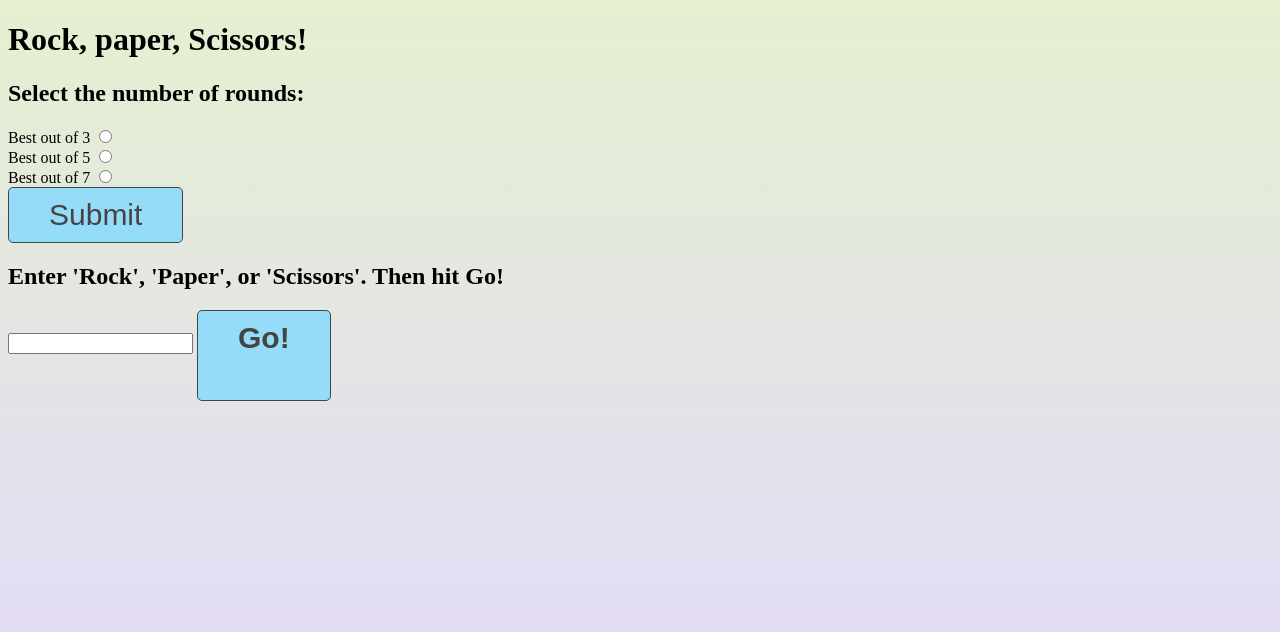
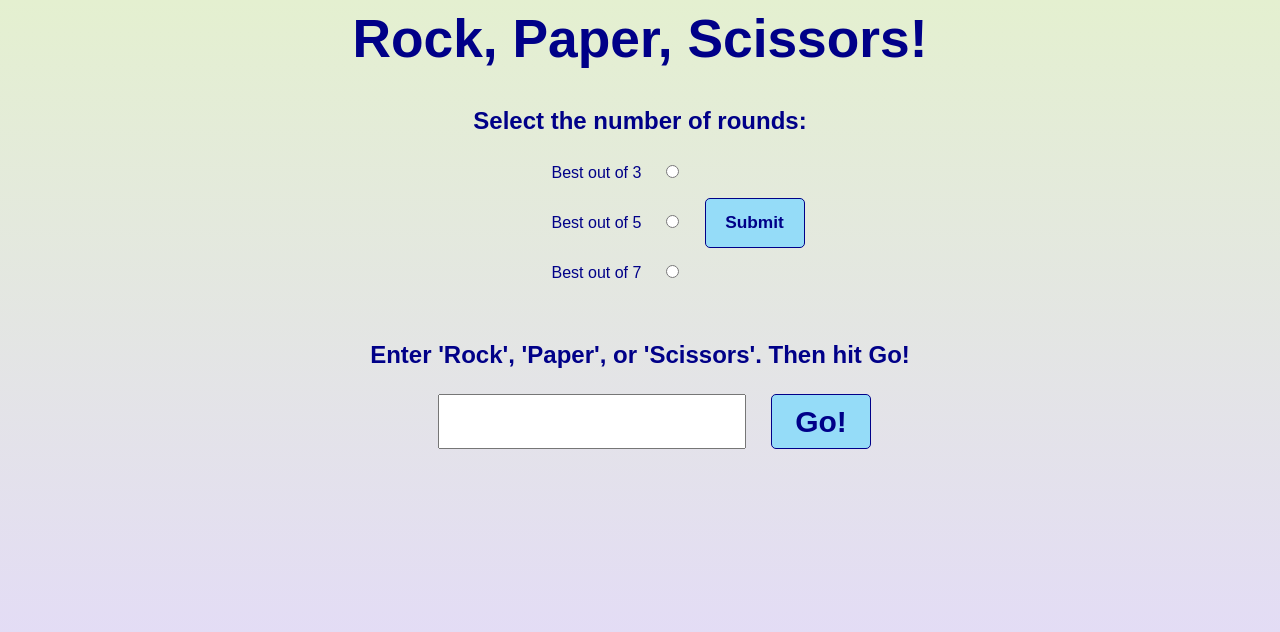
Before and after one commit to lrandall521/rock-paper-scissors, a plain HTML site: page index.html in a window 1280 px wide. Drawn offline with Linux system fonts and the light colour scheme.

Commit message:
done wth css and html, fix up js and connect it with the live server

```diff
--- a/index.html
+++ b/index.html
@@ -5,31 +5,56 @@
     <link href="styles/styles.css" rel="stylesheet" />
   </head>
   <body onload="restart()">
-    <h1 class="body-heading">Rock, paper, Scissors!</h1>
+    <h1 class="body-heading text">Rock, Paper, Scissors!</h1>
 
-    <h2 class="round-heading">Select the number of rounds:</h2>
+    <h2 class="round-heading text">Select the number of rounds:</h2>
     <form id="rounds" onload="reset()">
-      <label for="3">Best out of 3</label>
-      <input class="rounds-button" value="3" type="radio" name="rounds"/><br>
-      <label for="5">Best out of 5</label>
-      <input class="rounds-button" value="5" type="radio" name="rounds"/><br>
-      <label for="7">Best out of 7</label>
-      <input class="rounds-button" value="7" type="radio" name="rounds"/><br>
-      <button id="submit-rounds" type="button" onclick="roundsChoice()">Submit</button>
+      <label class="rounds-3 text" for="3">Best out of 3</label>
+      <input
+        class="rounds-3 radio"
+        value="3"
+        type="radio"
+        name="rounds"
+      /><br />
+      <label class="rounds-5 text" for="5">Best out of 5</label>
+      <input
+        class="rounds-5 radio"
+        value="5"
+        type="radio"
+        name="rounds"
+      /><br />
+      <label class="rounds-7 text" for="7">Best out of 7</label>
+      <input
+        class="rounds-7 radio"
+        value="7"
+        type="radio"
+        name="rounds"
+      /><br />
+      <button
+        id="submit-rounds"
+        class="text"
+        type="button"
+        onclick="roundsChoice()"
+      >
+        <strong>Submit</strong>
+      </button>
     </form>
 
-    <h2 class="body-heading">Enter 'Rock', 'Paper', or 'Scissors'. Then hit Go!</h2>
+    <h2 id="enter" class="body-heading text">
+      Enter 'Rock', 'Paper', or 'Scissors'. Then hit Go!
+    </h2>
     <form id="games">
-      <input id="input-games" type="text"/>
-      <button id="submit-game" type="button" onclick="newGame()">
+      <input id="input-games" class="text" type="text" />
+      <button id="submit-game" class="text" type="button" onclick="newGame()">
         <strong>Go!</strong>
+      </button>
     </form>
 
     <div class="body-heading">
-    <p id="output-games" ></p>
-    <h3 id="final-position"></h3>
-  </div>
+      <p class="text" id="output-games"></p>
+      <h3 class="text" id="final-position"></h3>
+    </div>
 
-    <scripts src="main.js"></scripts>
+    <script src="scripts/main.js"></script>
   </body>
 </html>
--- a/scripts/main.js
+++ b/scripts/main.js
@@ -1,18 +1,18 @@
 let pscore = 0;
 let cscore = 0;
 let record = "";
-let rounds;
+let rounds = 3;
 
 function computerPlay() {
   let r = Math.random() * 3;
-  if (r < 1) return "Rock";
-  if (r < 2) return "Paper";
-  if (r < 3) return "Scissors";
+  if (r < 1) return "rock";
+  if (r < 2) return "paper";
+  if (r < 3) return "scissors"; //make case insensitive
 }
 
 function playRound(playerSelection, computerSelection) {
-  const player = trim(toLowerCase(playerSelection));
-  const computer = toLowerCase(computerSelection);
+  const player = playerSelection;
+  const computer = computerSelection;
 
   if (player == computer) return "Again!!";
   else if (
@@ -36,8 +36,10 @@ function playRound(playerSelection, computerSelection) {
 
 function newGame() {
   record +=
-    playRound(document.getElementById("input").value, computerPlay()) + "\n";
-  document.querySelector("input").textContent = "";
+    playRound(document.getElementById("input-games").value, computerPlay()) +
+    "\n";
+  document.getElementById("input-games").textContent = "";
+  document.querySelector("p").textContent = record;
 
   if (pscore == rounds / 2 + 0.5) {
     document.querySelector(
@@ -45,7 +47,7 @@ function newGame() {
     ).textContent = `You win! You beat the computer ${
       rounds / 2 + 0.5
     } best out of ${rounds}`;
-    return true;
+    break;
   }
   if (cscore == rounds / 2 + 0.5) {
     document.querySelector(
@@ -53,8 +55,8 @@ function newGame() {
     ).textContent = `You lose! The computer beat you ${
       rounds / 2 + 0.5
     } best out of ${rounds}`;
-    return true;
-  } else return false;
+    break;
+  }
 }
 
 function roundsChoice() {
@@ -65,4 +67,14 @@ function roundsChoice() {
   rounds = Number(document.getElementsByName("rounds").value);
 }
 
-function restart() {}
+function restart() {
+  pscore = 0;
+  cscore = 0;
+  record = "";
+  rounds = 3;
+
+  document.getElementsByClassName("rounds-button").checked = false;
+  document.getElements("input-games").textContent = "";
+  document.querySelector("p").textContent = "";
+  document.querySelector("h3").textContent = "";
+}
--- a/styles/styles.css
+++ b/styles/styles.css
@@ -2,46 +2,13 @@ html {
   background: linear-gradient(#e4f0d0, #e3d7ff);
   height: 100%;
 }
-/*
-h1 {
-  font: sans-serif;
-  width: 50%;
-  display: block;
-  font-size: 40pt;
-  padding: 50px 100px;
-  text-align: center;
-  margin: 30px auto 10px auto;
-}
-h3 {
-  font: sans-serif;
-  width: 50%;
-  display: block;
-  font-size: 30pt;
-  padding: 50px 100px 0px 100px;
-  text-align: center;
-  margin: 10px auto 50px auto;
-}
-form {
-  display: block;
-  margin: auto;
-  width: 55%;
-}
-input {
-  margin: 25px 65px;
-  padding: 25px 70px;
-  width: 520px;
-  height: 40px;
-  font-family: sans-serif;
-  font-size: 40px;
-} */
 button {
   padding: 10px 40px;
-  font-family: sans-serif;
   font-size: 30px;
   background-color: #95dcf8;
-  color: rgb(68, 68, 68);
+  color: rgb(0, 0, 136);
   border: solid;
-  border-color: rgb(68, 68, 68);
+  border-color: rgb(0, 0, 136);
   border-radius: 5px;
   border-width: 1px;
 }
@@ -52,19 +19,90 @@ button:hover {
   border-color: black;
 }
 
+.text {
+  font-family: sans-serif;
+  color: rgb(0, 0, 136);
+}
+
+h1 {
+  font-size: 40pt;
+  padding: 0px 0px 2% 0px;
+}
+
 button:active {
-  color: black;
-  border-color: black;
   background-color: #63d2ff;
+  box-shadow: 0px 0px 0px 0px black;
 }
-/*
-h5 {
-  font: sans-serif;
-  width: 50%;
+.body-heading {
   display: block;
-  font-size: 40pt;
-  padding: 50px 100px;
+  margin: auto;
+  width: 100%;
   text-align: center;
-  margin: 10px auto 130px auto;
 }
-*/
+.round-heading {
+  margin: 1% 0 0 0;
+  width: 100%;
+  text-align: center;
+}
+#rounds {
+  margin: 1% 43%;
+  grid-column-gap: 13%;
+  display: grid;
+  grid-template-rows: repeat(3, 50px);
+  grid-template-columns: 130px 100px;
+}
+.radio {
+  justify-self: end;
+  align-self: center;
+  position: relative;
+  top: -2.5px;
+}
+
+label {
+  align-self: center;
+}
+
+.rounds-3 {
+  grid-row: 1 / 2;
+  grid-column: 1/2;
+}
+.rounds-5 {
+  grid-row: 2 / 3;
+  grid-column: 1/2;
+}
+.rounds-7 {
+  grid-row: 3 / 4;
+  grid-column: 1/2;
+}
+#submit-rounds {
+  grid-column: 2/ 3;
+  grid-row: 2/3;
+  padding: 0px;
+  font-size: 13pt;
+}
+#enter {
+  padding: 1% 0;
+}
+#games {
+  margin: 1% 56% 1.7% 34%;
+  grid-column-gap: 20%;
+  display: grid;
+  grid-template-columns: auto auto;
+  grid-template-rows: 55px;
+}
+#input-games {
+  width: 300px;
+  font-size: 200%;
+}
+#submit-game {
+  width: 100px;
+  padding: 0px 0px;
+  text-align: center;
+}
+#output-games {
+  font-size: 14pt;
+  line-height: 24pt;
+}
+#final-position {
+  font-size: 24pt;
+}
```
